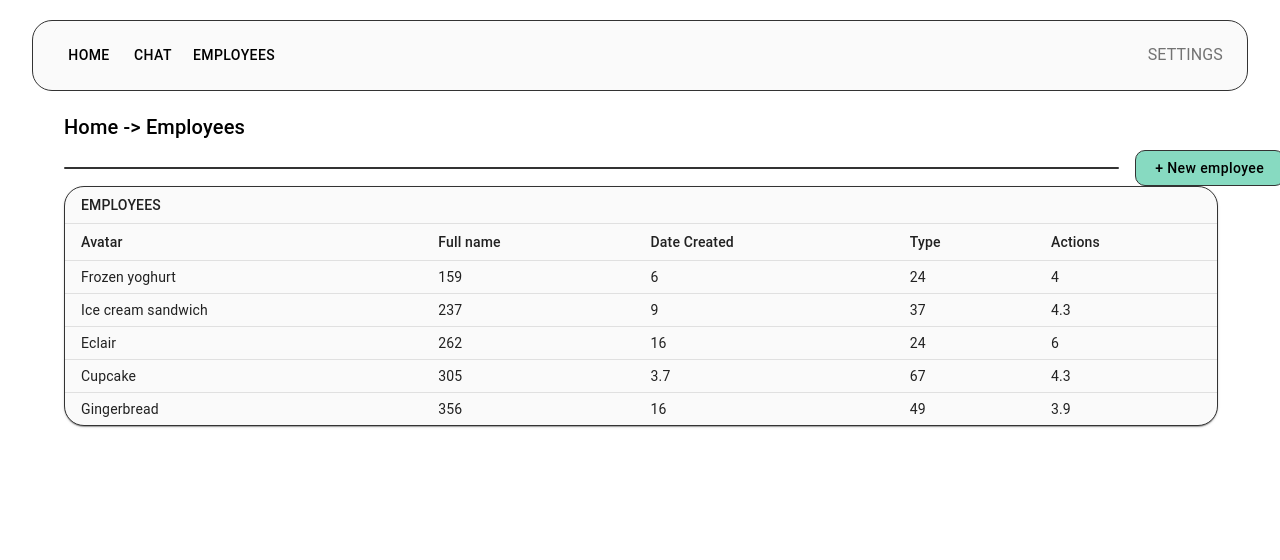
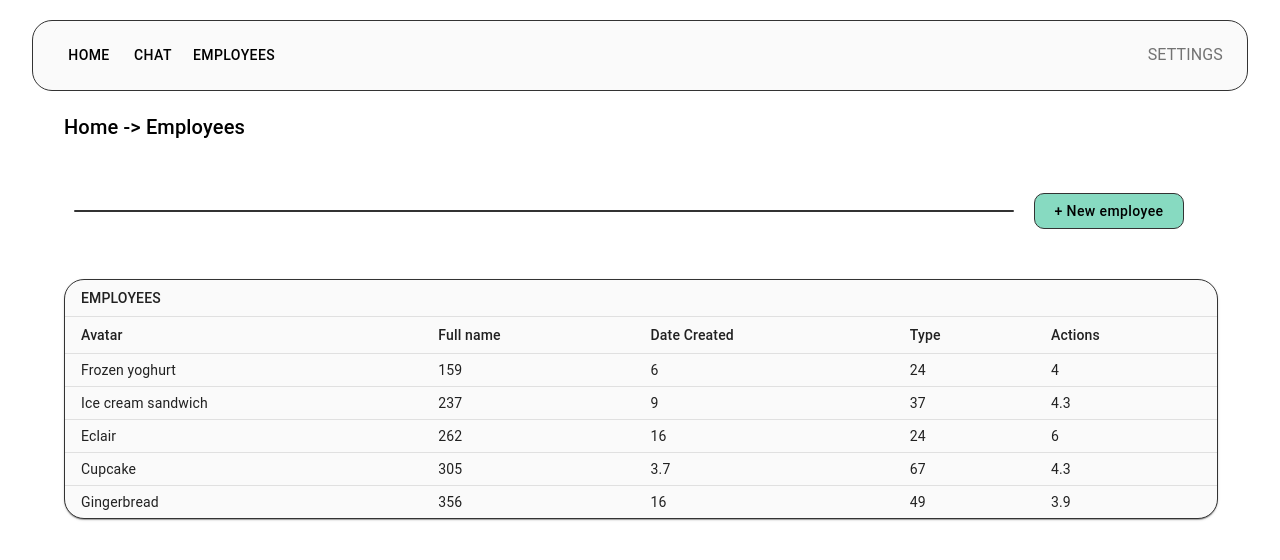
Before and after one commit to CluelessBiker/quint-mui, a React (Create React App) app in the folder my-app/: page /employees in a window 1280 px wide. Shown: the top 560 px of the page. Built offline with nearby package versions, Linux system fonts and the light colour scheme.

Commit message:
Move HR rule into own component.

```diff
--- /dev/null
+++ b/my-app/src/modules/common/components/HRLine.tsx
@@ -0,0 +1,17 @@
+import React from 'react'
+
+const HRLine = () => {
+    const styles = {
+        Line: {
+            height: '2px',
+            background: '#333333',
+            borderRadius: '2px',
+        }
+    }
+
+    return (
+        <div style={styles.Line}></div>
+    )
+}
+
+export default HRLine
--- a/my-app/src/pages/EmployeesPage.tsx
+++ b/my-app/src/pages/EmployeesPage.tsx
@@ -1,16 +1,11 @@
 import { Container, Grid, Typography } from '@mui/material'
+import HRLine from '../modules/common/components/HRLine'
 import SiteButtons from '../modules/common/components/SiteButtons'
 import TablesEmployees from '../modules/tables/components/TablesEmployees'
 
 const EmployeesPage = () => {
 
-    const styles = {
-        Line: {
-            height: '2px',
-            background: '#333333',
-            borderRadius: '2px',
-        }
-    }
+
     return (
         <Container
             sx={{
@@ -22,13 +17,19 @@ const EmployeesPage = () => {
             <Typography variant="h6" gutterBottom>Home -{'>'} Employees</Typography>
             <Grid
                 container
-                spacing={2}
+                spacing={0}
                 alignItems="center"
+                justifyContent="space-between"
+                sx={{
+                    padding: '0',
+                    margin: '50px auto',
+                }}
+
             >
-                <Grid item xs={11}>
-                    <div style={styles.Line}></div>
+                <Grid item xs={10} sx={{ padding: '0 10px' }}>
+                    <HRLine />
                 </Grid>
-                <Grid item xs={1}>
+                <Grid item xs={2}  sx={{ padding: '0 10px' }}>
                     <SiteButtons path="/" name="+ New employee" bgcolor="87DAC1"/>
                 </Grid>
             </Grid>
```
